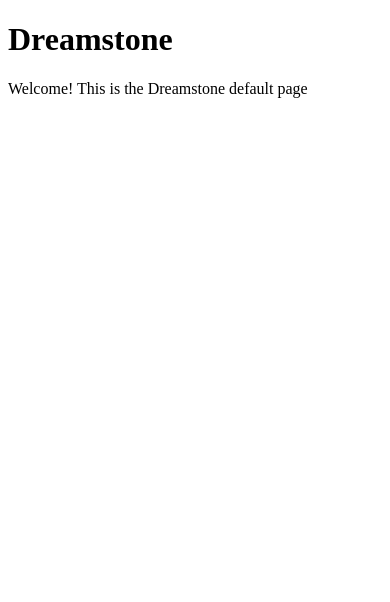
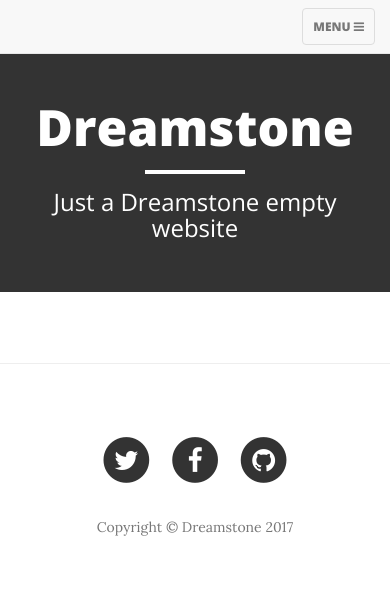
Before and after one commit to davelima/dreamstone, a Symfony app: template app/Resources/views/frontend/default/index.html.twig in a window 390 px wide. Shown: the top 602 px of the page. Run offline with Twig, Linux system fonts and the light colour scheme; the template is opened without the code that fills it, so the values that code supplies are empty; some libraries are stand-ins or nearby versions.

Commit message:
Partial frontend implementation

```diff
--- a/app/Resources/views/frontend/base.html.twig
+++ b/app/Resources/views/frontend/base.html.twig
@@ -1,22 +1,114 @@
 <!DOCTYPE html>
-<html>
+<html lang="en">
 <head>
     <meta charset="utf-8">
-    <meta content='width=device-width, initial-scale=1, maximum-scale=1, user-scalable=no' name='viewport'>
+    <meta http-equiv="X-UA-Compatible" content="IE=edge">
+    <meta name="viewport" content="width=device-width, initial-scale=1">
     <title>{{ pageTitle is defined ? pageTitle ~ ' :: ' : ''}}Dreamstone</title>
+    <meta name="description" content="">
+    <meta name="author" content="">
+    <link href="{{ asset('assets/bower/bootstrap/dist/css/bootstrap.min.css') }}" rel="stylesheet">
+    <link href="{{ asset('assets/dist/css/frontend.css') }}" rel="stylesheet">
+    <link href="https://cdnjs.cloudflare.com/ajax/libs/font-awesome/4.5.0/css/font-awesome.min.css" rel="stylesheet" type="text/css">
+    <link href='https://fonts.googleapis.com/css?family=Lora:400,700,400italic,700italic' rel='stylesheet' type='text/css'>
+    <link href='https://fonts.googleapis.com/css?family=Open+Sans:300italic,400italic,600italic,700italic,800italic,400,300,600,700,800' rel='stylesheet' type='text/css'>
+
+    <!-- HTML5 Shim and Respond.js IE8 support of HTML5 elements and media queries -->
+    <!-- WARNING: Respond.js doesn't work if you view the page via file:// -->
+    <!--[if lt IE 9]>
+    <script src="https://oss.maxcdn.com/libs/html5shiv/3.7.0/html5shiv.js"></script>
+    <script src="https://oss.maxcdn.com/libs/respond.js/1.4.2/respond.min.js"></script>
+    <![endif]-->
     {% block stylesheets %}{% endblock %}
 </head>
 <body>
+<nav class="navbar navbar-default navbar-custom navbar-fixed-top">
+    <div class="container-fluid">
+        <div class="navbar-header page-scroll">
+            <button type="button" class="navbar-toggle" data-toggle="collapse" data-target="#bs-example-navbar-collapse-1">
+                <span class="sr-only">Toggle navigation</span>
+                Menu <i class="fa fa-bars"></i>
+            </button>
+        </div>
 
-<header>
-    <h1 class="text-center">Dreamstone</h1>
+        <div class="collapse navbar-collapse" id="bs-example-navbar-collapse-1">
+            <ul class="nav navbar-nav navbar-right">
+{% for item in menus %}
+    {% if item.section is defined %}
+                <li>
+                    <a href="{{ path('posts-read') }}">{{ item.title }}</a>
+                </li>
+    {% else %}
+
+    {% endif %}
+{% endfor %}
+            </ul>
+        </div>
+    </div>
+</nav>
+
+<header class="intro-header" style="background: #333;">
+    <div class="container">
+        <div class="row">
+            <div class="col-lg-8 col-lg-offset-2 col-md-10 col-md-offset-1">
+                <div class="site-heading">
+                    <h1>Dreamstone</h1>
+                    <hr class="small">
+                    <span class="subheading">Just a Dreamstone empty website</span>
+                </div>
+            </div>
+        </div>
+    </div>
 </header>
 
-{% block body %}{% endblock %}
-{% block javascripts %}{% endblock %}
+<div class="container">
+    {% block body %}{% endblock %}
+    {% block javascripts %}{% endblock %}
+</div>
+
+<hr>
+
+<footer>
+    <div class="container">
+        <div class="row">
+            <div class="col-lg-8 col-lg-offset-2 col-md-10 col-md-offset-1">
+                <ul class="list-inline text-center">
+                    <li>
+                        <a href="#">
+                            <span class="fa-stack fa-lg">
+                                <i class="fa fa-circle fa-stack-2x"></i>
+                                <i class="fa fa-twitter fa-stack-1x fa-inverse"></i>
+                            </span>
+                        </a>
+                    </li>
+                    <li>
+                        <a href="#">
+                            <span class="fa-stack fa-lg">
+                                <i class="fa fa-circle fa-stack-2x"></i>
+                                <i class="fa fa-facebook fa-stack-1x fa-inverse"></i>
+                            </span>
+                        </a>
+                    </li>
+                    <li>
+                        <a href="#">
+                            <span class="fa-stack fa-lg">
+                                <i class="fa fa-circle fa-stack-2x"></i>
+                                <i class="fa fa-github fa-stack-1x fa-inverse"></i>
+                            </span>
+                        </a>
+                    </li>
+                </ul>
+                <p class="copyright text-muted">Copyright &copy; Dreamstone {{ 'now'|date('Y') }}</p>
+            </div>
+        </div>
+    </div>
+</footer>
+
+<script src="{{ asset('assets/bower/jquery/dist/jquery.min.js') }}"></script>
+<script src="{{ asset('assets/bower/bootstrap/dist/js/bootstrap.min.js') }}"></script>
+<script src="{{ asset('assets/dist/js/frontend.js') }}"></script>
 
 {% block scripts %}
 {% endblock %}
-
 </body>
 </html>
--- a/app/Resources/views/frontend/default/index.html.twig
+++ b/app/Resources/views/frontend/default/index.html.twig
@@ -1,9 +1,37 @@
 {% extends 'frontend/base.html.twig' %}
 
 {% block body %}
-    <div class="container">
-        <p>Welcome! This is the Dreamstone default page</p>
+<div class="container">
+    <div class="row">
+        <div class="col-lg-8 col-lg-offset-2 col-md-10 col-md-offset-1">
+{% for post in posts %}
+            <div class="post-preview">
+                <a href="post.html">
+                    <h2 class="post-title">
+                        {{ post.title }}
+                    </h2>
+                    <p class="post-meta">Posted by <a href="#">{{ post.author.name }}</a> on {{ post.pubDate|date('d/m/Y H:i') }}</p>
+
+                    <!-- Will be used?
+                    <h3 class="post-subtitle"></h3>
+                    -->
+                    {% if post.image is defined and post.image != '' %}
+                    <a href="#" class="thumbnail pull-left">
+                        <img src="{{ asset('uploads/posts/p/' ~ post.image) }}" class="responsive-img">
+                    </a>
+                    {% endif %}
+                    {{ post.description|raw }}
+                </a>
+                <div class="clearfix"></div>
+                <a href="#" class="btn btn-default">
+                    Read more
+                </a>
+            </div>
+            <hr>
+{% endfor %}
+        </div>
     </div>
+</div>
 {% endblock %}
 
 {% block stylesheets %}
--- a/app/config/services.yml
+++ b/app/config/services.yml
@@ -20,3 +20,8 @@ services:
           - "@security.authorization_checker"
         tags:
           - { name: form.type }
+
+    utils.menus:
+        class: AppBundle\Utils\Menus
+        arguments:
+          - "@doctrine.orm.entity_manager"
--- /dev/null
+++ b/web/assets/dist/css/frontend.css
@@ -0,0 +1,411 @@
+/*!
+ * Start Bootstrap - Clean Blog v3.3.7+1 (http://startbootstrap.com/template-overviews/clean-blog)
+ * Copyright 2013-2017 Start Bootstrap
+ * Licensed under MIT (https://github.com/BlackrockDigital/startbootstrap/blob/gh-pages/LICENSE)
+ */
+body {
+    font-family: 'Lora', 'Times New Roman', serif;
+    font-size: 20px;
+    color: #333333;
+}
+p {
+    line-height: 1.5;
+    margin: 30px 0;
+}
+p a {
+    text-decoration: underline;
+}
+h1,
+h2,
+h3,
+h4,
+h5,
+h6 {
+    font-family: 'Open Sans', 'Helvetica Neue', Helvetica, Arial, sans-serif;
+    font-weight: 800;
+}
+a {
+    color: #333333;
+}
+a:hover,
+a:focus {
+    color: #0085A1;
+}
+a img:hover,
+a img:focus {
+    cursor: zoom-in;
+}
+blockquote {
+    color: #777777;
+    font-style: italic;
+}
+hr.small {
+    max-width: 100px;
+    margin: 15px auto;
+    border-width: 4px;
+    border-color: white;
+}
+.navbar-custom {
+    position: absolute;
+    top: 0;
+    left: 0;
+    width: 100%;
+    z-index: 3;
+    font-family: 'Open Sans', 'Helvetica Neue', Helvetica, Arial, sans-serif;
+}
+.navbar-custom .navbar-brand {
+    font-weight: 800;
+}
+.navbar-custom .navbar-header .navbar-toggle {
+    color: #777777;
+    font-weight: 800;
+    text-transform: uppercase;
+    font-size: 12px;
+}
+.navbar-custom .nav li a {
+    text-transform: uppercase;
+    font-size: 12px;
+    font-weight: 800;
+    letter-spacing: 1px;
+}
+@media only screen and (min-width: 768px) {
+    .navbar-custom {
+        background: transparent;
+        border-bottom: 1px solid transparent;
+    }
+    .navbar-custom .navbar-brand {
+        color: white;
+        padding: 20px;
+    }
+    .navbar-custom .navbar-brand:hover,
+    .navbar-custom .navbar-brand:focus {
+        color: rgba(255, 255, 255, 0.8);
+    }
+    .navbar-custom .nav li a {
+        color: white;
+        padding: 20px;
+    }
+    .navbar-custom .nav li a:hover,
+    .navbar-custom .nav li a:focus {
+        color: rgba(255, 255, 255, 0.8);
+    }
+    .navbar-custom .nav li ul.dropdown-menu a {
+        color: #333333;
+    }
+    .navbar-custom .nav li ul.dropdown-menu a:hover,
+    .navbar-custom .nav li ul.dropdown-menu a:focus {
+        color: #0085A1;
+    }
+}
+@media only screen and (min-width: 1170px) {
+    .navbar-custom {
+        -webkit-transition: background-color 0.3s;
+        -moz-transition: background-color 0.3s;
+        transition: background-color 0.3s;
+        /* Force Hardware Acceleration in WebKit */
+        -webkit-transform: translate3d(0, 0, 0);
+        -moz-transform: translate3d(0, 0, 0);
+        -ms-transform: translate3d(0, 0, 0);
+        -o-transform: translate3d(0, 0, 0);
+        transform: translate3d(0, 0, 0);
+        -webkit-backface-visibility: hidden;
+        backface-visibility: hidden;
+    }
+    .navbar-custom.is-fixed {
+        /* when the user scrolls down, we hide the header right above the viewport */
+        position: fixed;
+        top: -61px;
+        background-color: rgba(255, 255, 255, 0.9);
+        border-bottom: 1px solid #f2f2f2;
+        -webkit-transition: -webkit-transform 0.3s;
+        -moz-transition: -moz-transform 0.3s;
+        transition: transform 0.3s;
+    }
+    .navbar-custom.is-fixed .navbar-brand {
+        color: #333333;
+    }
+    .navbar-custom.is-fixed .navbar-brand:hover,
+    .navbar-custom.is-fixed .navbar-brand:focus {
+        color: #0085A1;
+    }
+    .navbar-custom.is-fixed .nav li a {
+        color: #333333;
+    }
+    .navbar-custom.is-fixed .nav li a:hover,
+    .navbar-custom.is-fixed .nav li a:focus {
+        color: #0085A1;
+    }
+    .navbar-custom.is-visible {
+        /* if the user changes the scrolling direction, we show the header */
+        -webkit-transform: translate3d(0, 100%, 0);
+        -moz-transform: translate3d(0, 100%, 0);
+        -ms-transform: translate3d(0, 100%, 0);
+        -o-transform: translate3d(0, 100%, 0);
+        transform: translate3d(0, 100%, 0);
+    }
+}
+.intro-header {
+    background-color: #777777;
+    background: no-repeat center center;
+    background-attachment: scroll;
+    -webkit-background-size: cover;
+    -moz-background-size: cover;
+    background-size: cover;
+    -o-background-size: cover;
+    margin-bottom: 50px;
+}
+.intro-header .site-heading,
+.intro-header .post-heading,
+.intro-header .page-heading {
+    padding: 100px 0 50px;
+    color: white;
+}
+@media only screen and (min-width: 768px) {
+    .intro-header .site-heading,
+    .intro-header .post-heading,
+    .intro-header .page-heading {
+        padding: 150px 0;
+    }
+}
+.intro-header .site-heading,
+.intro-header .page-heading {
+    text-align: center;
+}
+.intro-header .site-heading h1,
+.intro-header .page-heading h1 {
+    margin-top: 0;
+    font-size: 50px;
+}
+.intro-header .site-heading .subheading,
+.intro-header .page-heading .subheading {
+    font-size: 24px;
+    line-height: 1.1;
+    display: block;
+    font-family: 'Open Sans', 'Helvetica Neue', Helvetica, Arial, sans-serif;
+    font-weight: 300;
+    margin: 10px 0 0;
+}
+@media only screen and (min-width: 768px) {
+    .intro-header .site-heading h1,
+    .intro-header .page-heading h1 {
+        font-size: 80px;
+    }
+}
+.intro-header .post-heading h1 {
+    font-size: 35px;
+}
+.intro-header .post-heading .subheading,
+.intro-header .post-heading .meta {
+    line-height: 1.1;
+    display: block;
+}
+.intro-header .post-heading .subheading {
+    font-family: 'Open Sans', 'Helvetica Neue', Helvetica, Arial, sans-serif;
+    font-size: 24px;
+    margin: 10px 0 30px;
+    font-weight: 600;
+}
+.intro-header .post-heading .meta {
+    font-family: 'Lora', 'Times New Roman', serif;
+    font-style: italic;
+    font-weight: 300;
+    font-size: 20px;
+}
+.intro-header .post-heading .meta a {
+    color: white;
+}
+@media only screen and (min-width: 768px) {
+    .intro-header .post-heading h1 {
+        font-size: 55px;
+    }
+    .intro-header .post-heading .subheading {
+        font-size: 30px;
+    }
+}
+.post-preview > a {
+    color: #333333;
+}
+.post-preview > a:not(.btn):hover,
+.post-preview > a:not(.btn):focus {
+    text-decoration: none;
+    color: #0085A1;
+}
+.post-preview > a > .post-title {
+    font-size: 30px;
+    margin-top: 30px;
+    margin-bottom: 10px;
+}
+.post-preview > a > .post-subtitle {
+    margin: 0;
+    font-weight: 300;
+    margin-bottom: 10px;
+}
+.post-preview > .post-meta {
+    color: #777777;
+    font-size: 18px;
+    font-style: italic;
+    margin-top: 0;
+}
+.post-preview > .post-meta > a {
+    text-decoration: none;
+    color: #333333;
+}
+.post-preview > .post-meta > a:hover,
+.post-preview > .post-meta > a:focus {
+    color: #0085A1;
+    text-decoration: underline;
+}
+@media only screen and (min-width: 768px) {
+    .post-preview > a > .post-title {
+        font-size: 36px;
+    }
+}
+.section-heading {
+    font-size: 36px;
+    margin-top: 60px;
+    font-weight: 700;
+}
+.caption {
+    text-align: center;
+    font-size: 14px;
+    padding: 10px;
+    font-style: italic;
+    margin: 0;
+    display: block;
+    border-bottom-right-radius: 5px;
+    border-bottom-left-radius: 5px;
+}
+footer {
+    padding: 50px 0 65px;
+}
+footer .list-inline {
+    margin: 0;
+    padding: 0;
+}
+footer .copyright {
+    font-size: 14px;
+    text-align: center;
+    margin-bottom: 0;
+}
+.floating-label-form-group {
+    font-size: 14px;
+    position: relative;
+    margin-bottom: 0;
+    padding-bottom: 0.5em;
+    border-bottom: 1px solid #eeeeee;
+}
+.floating-label-form-group input,
+.floating-label-form-group textarea {
+    z-index: 1;
+    position: relative;
+    padding-right: 0;
+    padding-left: 0;
+    border: none;
+    border-radius: 0;
+    font-size: 1.5em;
+    background: none;
+    box-shadow: none !important;
+    resize: none;
+}
+.floating-label-form-group label {
+    display: block;
+    z-index: 0;
+    position: relative;
+    top: 2em;
+    margin: 0;
+    font-size: 0.85em;
+    line-height: 1.764705882em;
+    vertical-align: middle;
+    vertical-align: baseline;
+    opacity: 0;
+    -webkit-transition: top 0.3s ease,opacity 0.3s ease;
+    -moz-transition: top 0.3s ease,opacity 0.3s ease;
+    -ms-transition: top 0.3s ease,opacity 0.3s ease;
+    transition: top 0.3s ease,opacity 0.3s ease;
+}
+.floating-label-form-group::not(:first-child) {
+    padding-left: 14px;
+    border-left: 1px solid #eeeeee;
+}
+.floating-label-form-group-with-value label {
+    top: 0;
+    opacity: 1;
+}
+.floating-label-form-group-with-focus label {
+    color: #0085A1;
+}
+form .row:first-child .floating-label-form-group {
+    border-top: 1px solid #eeeeee;
+}
+.btn {
+    font-family: 'Open Sans', 'Helvetica Neue', Helvetica, Arial, sans-serif;
+    text-transform: uppercase;
+    font-size: 14px;
+    font-weight: 800;
+    letter-spacing: 1px;
+    border-radius: 0;
+    padding: 15px 25px;
+}
+.btn-lg {
+    font-size: 16px;
+    padding: 25px 35px;
+}
+.btn-default:hover,
+.btn-default:focus {
+    background-color: #0085A1;
+    border: 1px solid #0085A1;
+    color: white;
+}
+.pager {
+    margin: 20px 0 0;
+}
+.pager li > a,
+.pager li > span {
+    font-family: 'Open Sans', 'Helvetica Neue', Helvetica, Arial, sans-serif;
+    text-transform: uppercase;
+    font-size: 14px;
+    font-weight: 800;
+    letter-spacing: 1px;
+    padding: 15px 25px;
+    background-color: white;
+    border-radius: 0;
+}
+.pager li > a:hover,
+.pager li > a:focus {
+    color: white;
+    background-color: #0085A1;
+    border: 1px solid #0085A1;
+}
+.pager .disabled > a,
+.pager .disabled > a:hover,
+.pager .disabled > a:focus,
+.pager .disabled > span {
+    color: #777777;
+    background-color: #333333;
+    cursor: not-allowed;
+}
+::-moz-selection {
+    color: white;
+    text-shadow: none;
+    background: #0085A1;
+}
+::selection {
+    color: white;
+    text-shadow: none;
+    background: #0085A1;
+}
+img::selection {
+    color: white;
+    background: transparent;
+}
+img::-moz-selection {
+    color: white;
+    background: transparent;
+}
+body {
+    -webkit-tap-highlight-color: #0085A1;
+}
+
+.post-preview .thumbnail {
+    margin-right: 10px;
+}
--- /dev/null
+++ b/web/assets/dist/js/frontend.js
@@ -0,0 +1,6 @@
+/*!
+ * Start Bootstrap - Clean Blog v3.3.7+1 (http://startbootstrap.com/template-overviews/clean-blog)
+ * Copyright 2013-2016 Start Bootstrap
+ * Licensed under MIT (https://github.com/BlackrockDigital/startbootstrap/blob/gh-pages/LICENSE)
+ */
+$(function(){$("body").on("input propertychange",".floating-label-form-group",function(o){$(this).toggleClass("floating-label-form-group-with-value",!!$(o.target).val())}).on("focus",".floating-label-form-group",function(){$(this).addClass("floating-label-form-group-with-focus")}).on("blur",".floating-label-form-group",function(){$(this).removeClass("floating-label-form-group-with-focus")})}),jQuery(document).ready(function(o){var s=1170;if(o(window).width()>s){var i=o(".navbar-custom").height();o(window).on("scroll",{previousTop:0},function(){var s=o(window).scrollTop();s<this.previousTop?s>0&&o(".navbar-custom").hasClass("is-fixed")?o(".navbar-custom").addClass("is-visible"):o(".navbar-custom").removeClass("is-visible is-fixed"):s>this.previousTop&&(o(".navbar-custom").removeClass("is-visible"),s>i&&!o(".navbar-custom").hasClass("is-fixed")&&o(".navbar-custom").addClass("is-fixed")),this.previousTop=s})}});
```
Also changed, not shown: src/AppBundle/Controller/Frontend/DefaultController.php (+11 -1 lines), src/AppBundle/Controller/Frontend/PostController.php (added, +70 -0 lines), src/AppBundle/Entity/PostRepository.php (+12 -0 lines), src/AppBundle/Utils/Menus.php (added, +43 -0 lines).
